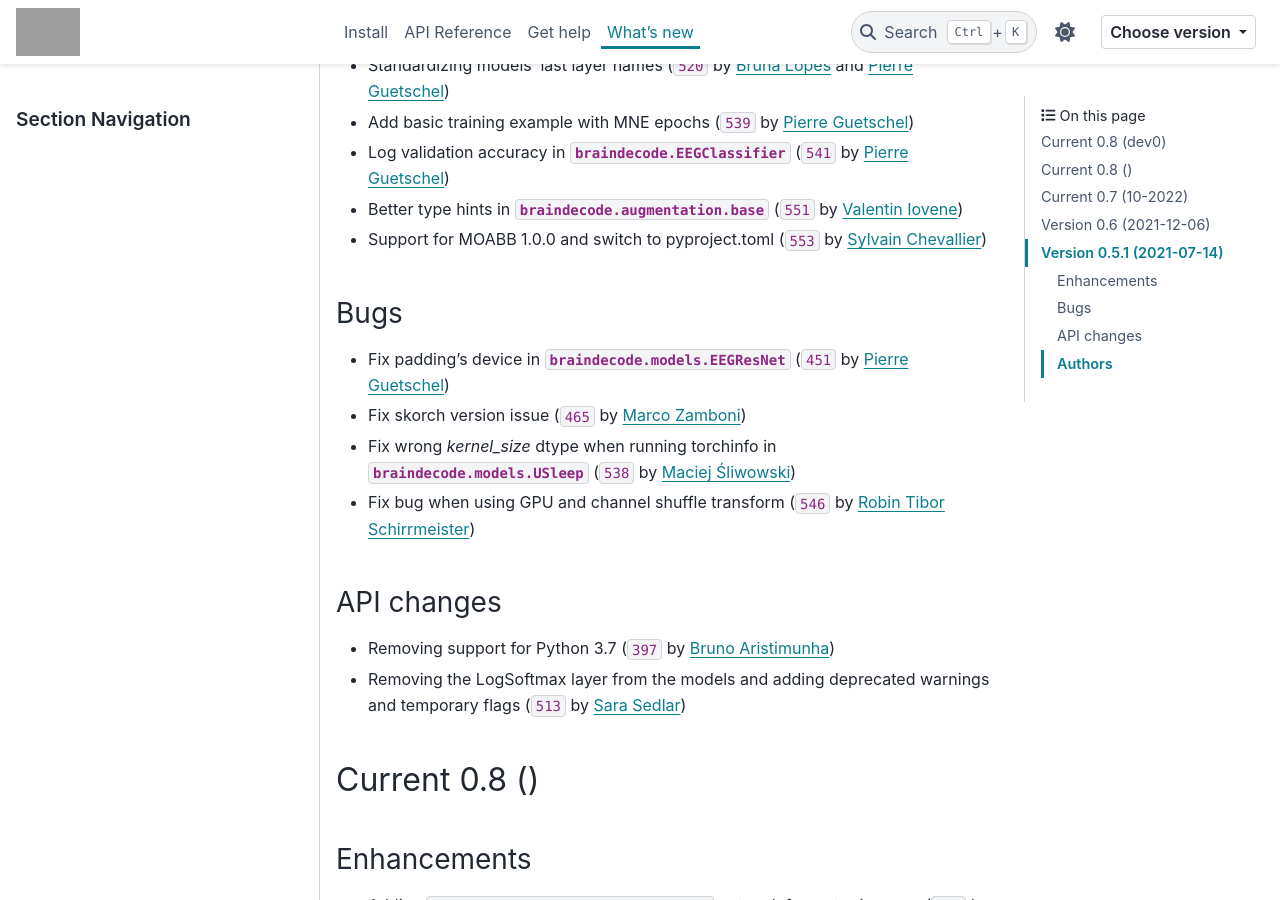
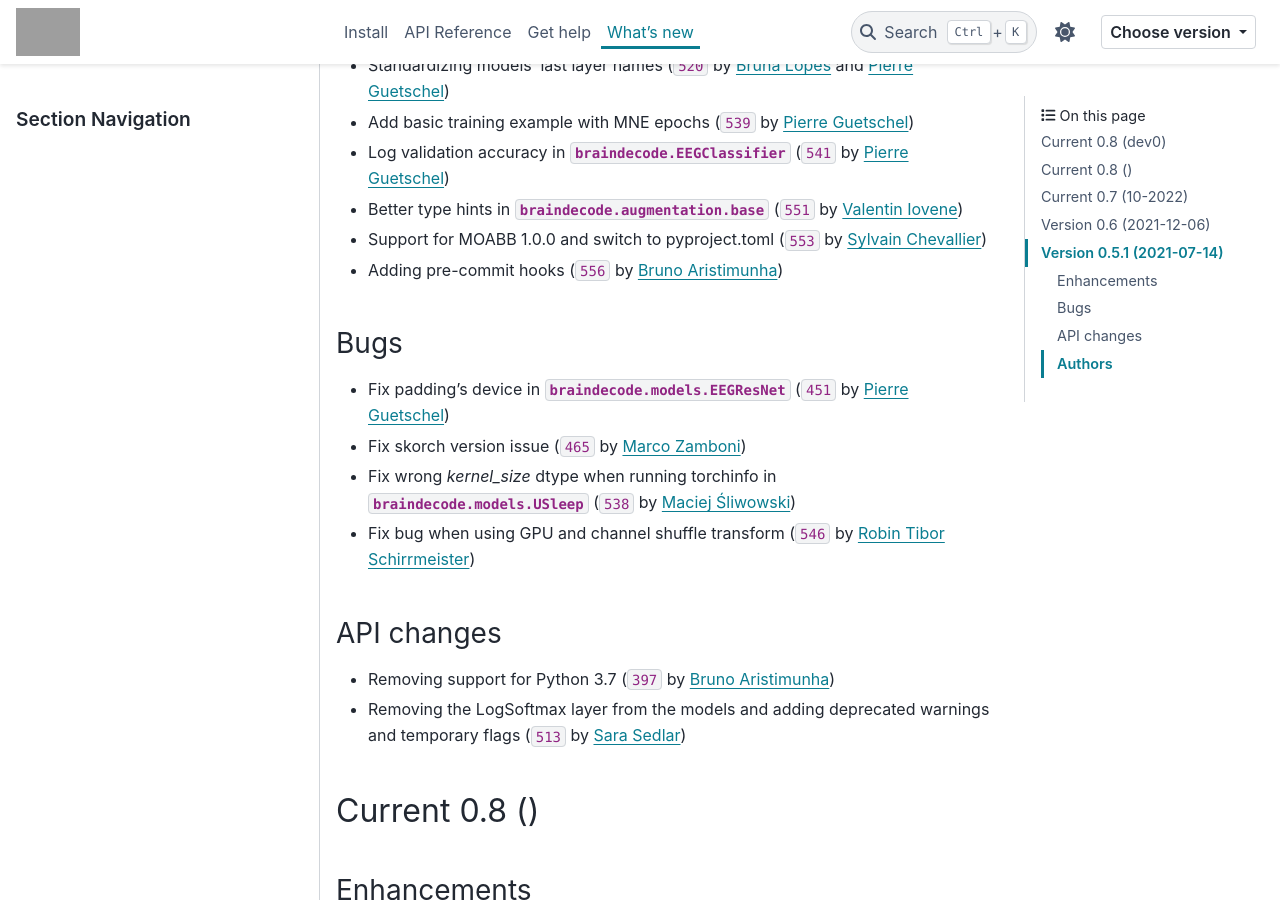
Before and after one commit to braindecode/braindecode, a Sphinx documentation site: the page built from docs/whats_new.rst, in a window 1280 px wide and 900 px high, scrolled down 2226 px. Built offline with Sphinx 7.4.7 and the PyData theme 0.15.4, drawn with Linux system fonts in a browser that asks for light colours; pages that are not in the unit, such as notebooks, are missing from menus; comment, search, counter and statistics services are not loaded; cross-references to code outside the pages are shown as plain code; grey boxes are pictures that could not be loaded.

Commit message:
updating the whats_new.rst file

```diff
--- a/docs/whats_new.rst
+++ b/docs/whats_new.rst
@@ -58,6 +58,7 @@ Enhancements
 - Log validation accuracy in :class:`braindecode.EEGClassifier` (:gh:`541` by `Pierre Guetschel`_)
 - Better type hints in :mod:`braindecode.augmentation.base` (:gh:`551` by `Valentin Iovene`_)
 - Support for MOABB 1.0.0 and switch to pyproject.toml (:gh:`553` by `Sylvain Chevallier`_)
+- Adding pre-commit hooks (:gh:`556` by `Bruno Aristimunha`_)
 
 Bugs
 ~~~~
```
